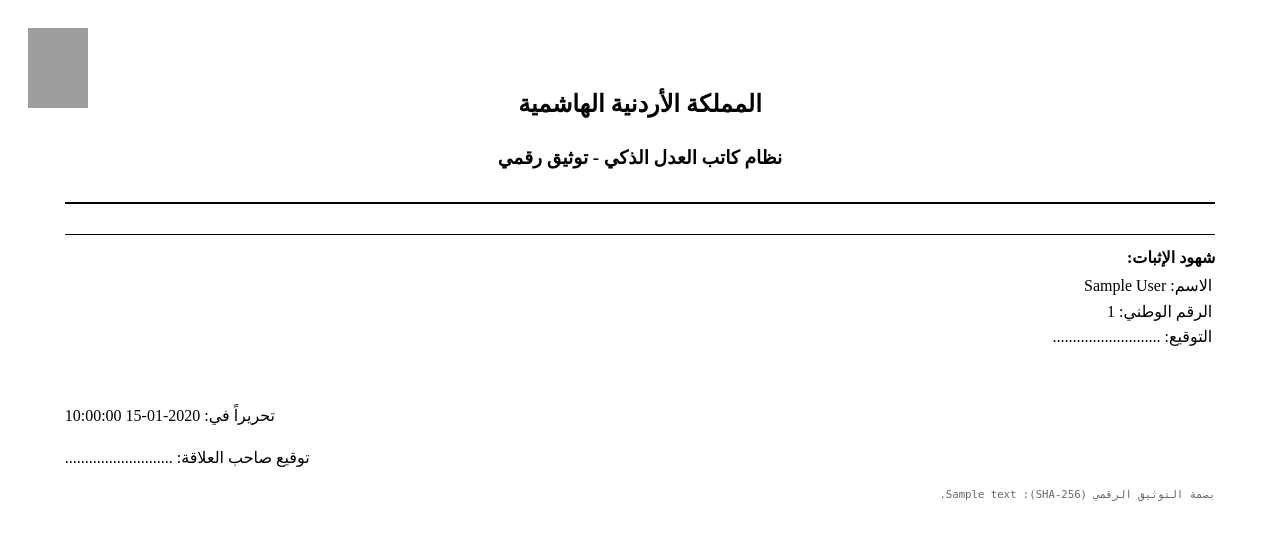
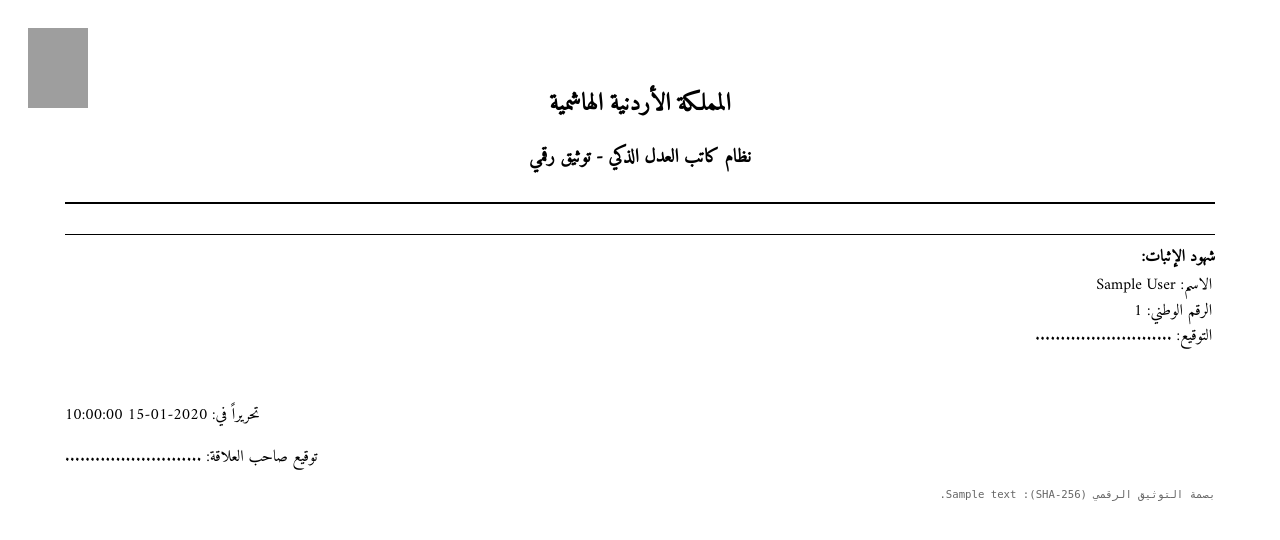
Before and after one commit to mohsen242424/smart-notary-api, a Python web app: template templates/base.html in a window 1280 px wide. Shown: the top 540 px of the page. Run offline with Jinja, Linux system fonts and the light colour scheme; the template is opened without the code that fills it: most values are stand-ins (such as "Sample title", 1, 10 or a date in 2020); some web fonts are replaced; grey boxes are pictures that could not be loaded.

Commit message:
Update base.html

```diff
--- a/templates/base.html
+++ b/templates/base.html
@@ -5,7 +5,7 @@
     <style>
         @font-face {
             font-family: 'Amiri';
-            src: url('fonts/Amiri-Regular.ttf') format('truetype');
+            src: url('font/Amiri-Regular.ttf') format('truetype');
         }
         body {
             font-family: 'Amiri', serif;
```
